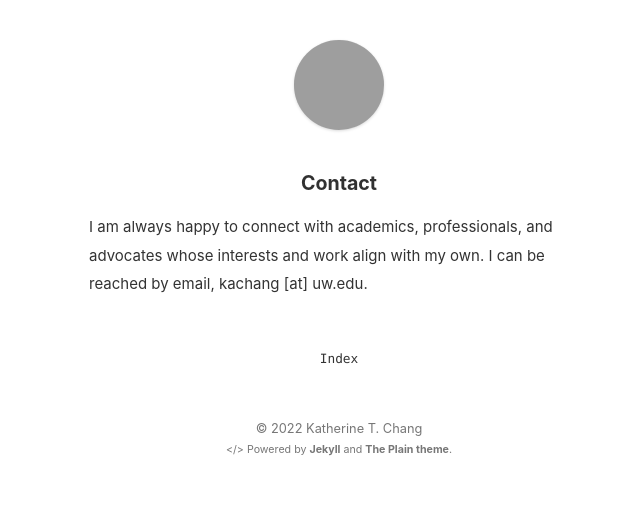
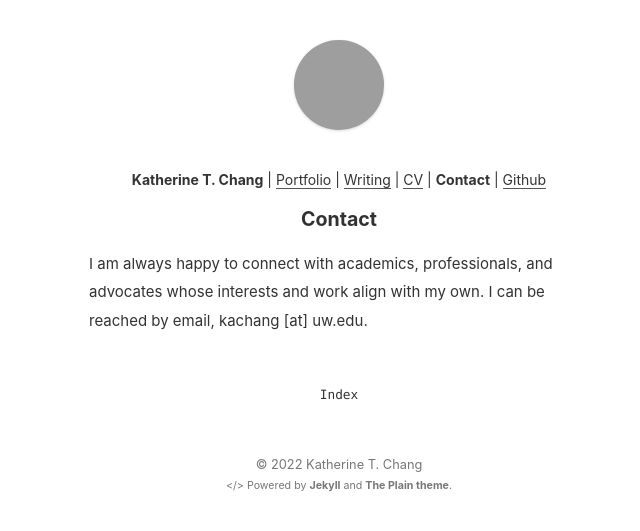
Before and after one commit to ka-chang/ka-chang.github.io, a Jekyll site: the page built from contact.md, in a window 1280 px wide, cut to the strip 0-531 px from the top of the page. Shown: the whole strip, without its empty margins (301-941 px from the left). Built offline with Jekyll 4.4.1, drawn with Linux system fonts in a browser that asks for light colours; grey boxes are pictures that could not be loaded.

Commit message:
Update header.html

```diff
--- a/_includes/header.html
+++ b/_includes/header.html
@@ -14,7 +14,9 @@
 	<span class="logo-prompt code">{{ prompt }}</span>
 </aside>
 
-	{% if page.url == '/cv' or page.url == '/cv/' %}
+
+	{% case page.url %}
+	{% when '/cv' %}
 	<p>
 		<div align="center">
 			<b>Katherine T. Chang</b> |
@@ -26,9 +28,21 @@
 		</div>
 
 	</p>
-	{% endif %}
 
-	{% if page.url == '/index.html' or page.url == '/' %}
+	{% when '/contact' %}
+	<p>
+		<div align="center">
+			<b>Katherine T. Chang</b> |
+			<a href="http://ka-chang.github.io/portfolio">Portfolio</a> |
+			<a href="http://ka-chang.github.io/writing">Writing</a> |
+			<a href="http://ka-chang.github.io/cv">CV</a> |
+			<b>Contact</b> |
+			<a href="http://www.github.com/ka-chang" target=_blank>Github</a>
+		</div>
+
+	</p>
+
+	{% else %}
 	<p>
 		<div align="center">
 			<b>Katherine T. Chang</b> |
@@ -40,4 +54,4 @@
 		</div>
 
 	</p>
-	{% endif %}
+	{% endcase %}
```
